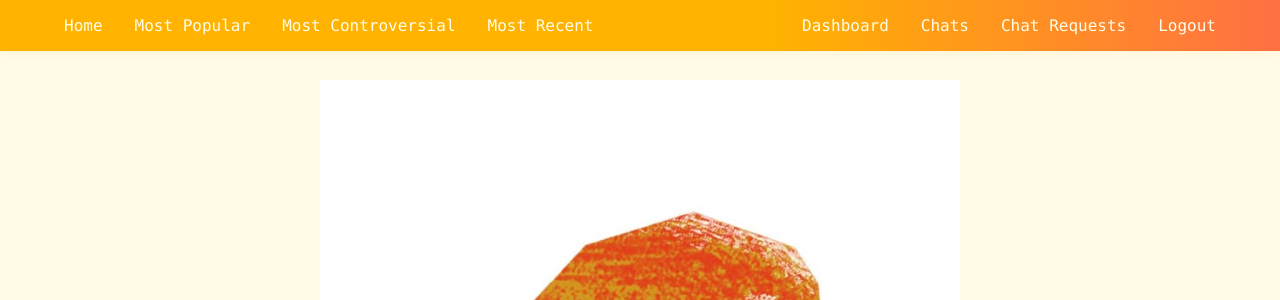
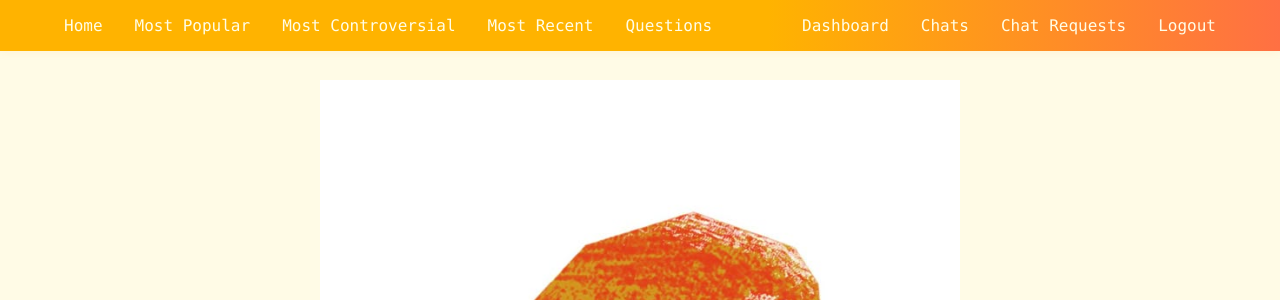
Before and after one commit to Techdude01/MangoDB, a Flask app: page /admin_dashboard in a window 1280 px wide. Shown: the top 300 px of the page. Run offline with Flask 3, Linux system fonts and the light colour scheme; a user stored in the database is signed in; data comes from the database, SQL or seed files in the repository.

Commit message:
Update base.html

```diff
--- a/server/templates/base.html
+++ b/server/templates/base.html
@@ -18,6 +18,12 @@
                 <li><a href="{{ url_for('most_popular') }}">Most Popular</a></li>
                 <li><a href="{{ url_for('most_controversial') }}">Most Controversial</a></li>
                 <li><a href="{{ url_for('most_recent') }}">Most Recent</a></li>
+
+                {% if user_role == 'admin' %}
+                <!-- Admin-only section for viewing all visible questions -->
+                <li><a href="{{ url_for('view_questions') }}">Questions</a></li>
+                {% endif %}
+
                 {% if show_login_button %}
                 <li style="margin-left: auto;"><a href="{{ url_for('login') }}">Login</a></li>
                 {% else %}
```
